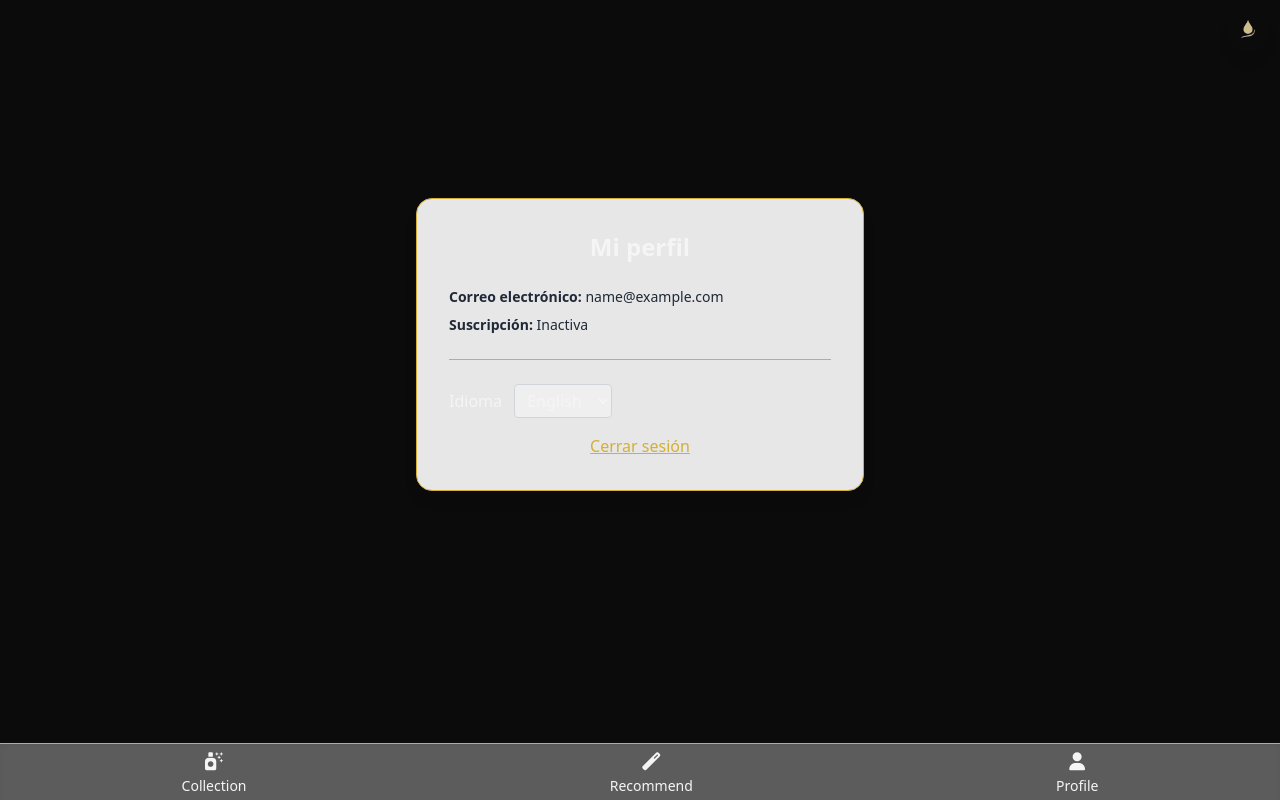
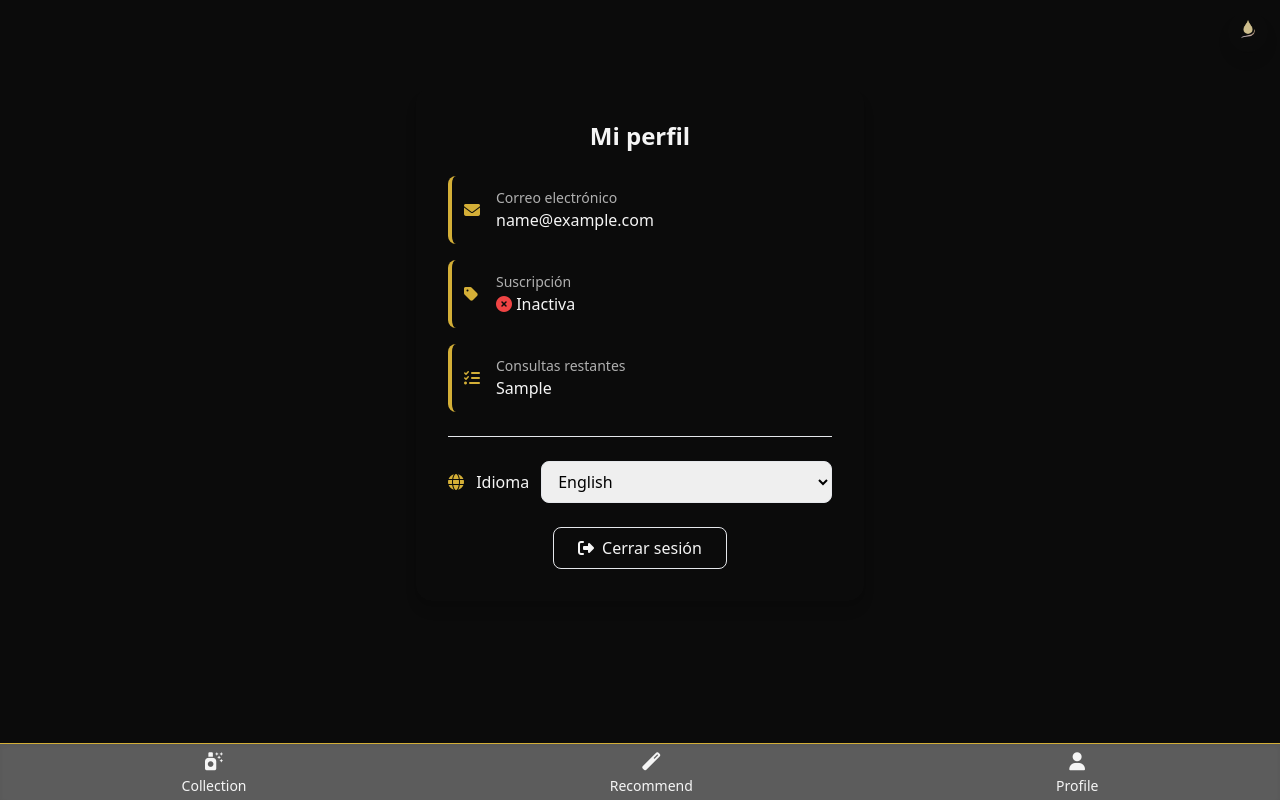
Before and after one commit to almubaDev/sillage, a Django app: template users/templates/users/perfil.html in a window 1280 px wide. Run offline with Django 5.2, Linux system fonts and the light colour scheme; the template is opened without the code that fills it: most values are stand-ins (such as "Sample title", 1, 10 or a date in 2020); some libraries are stand-ins or nearby versions.

Commit message:
problemas de traduccion

```diff
--- a/core/urls.py
+++ b/core/urls.py
@@ -15,8 +15,8 @@
     # path('perfumes/', include('perfumes.urls')),
     # path('recomendador/', include('recomendador.urls')),
     # path('', include('pwa.urls')),
+    prefix_default_language=True,  # Asegura prefijo de idioma siempre presente
 )
-
 
 if settings.DEBUG:
     urlpatterns += static(settings.STATIC_URL, document_root=settings.STATIC_ROOT)
--- a/templates/base.html
+++ b/templates/base.html
@@ -47,7 +47,7 @@
             background-color: var(--secondary);
         }
 
-        input {
+        input, select, option {
             color: #000 !important;
         }
     </style>
--- a/users/templates/users/perfil.html
+++ b/users/templates/users/perfil.html
@@ -3,49 +3,74 @@
 
 {% block content %}
 <div class="flex justify-center items-center min-h-[80vh]">
-  <div class="w-full max-w-md bg-white/90 p-8 rounded-2xl shadow-lg backdrop-blur-md border border-[var(--accent)]">
-
+  <div class="w-full max-w-md p-8 rounded-2xl shadow-lg">
     <h2 class="text-2xl font-bold text-center mb-6">{% trans "Mi perfil" %}</h2>
 
-    <div class="space-y-2 text-sm text-gray-800">
-      <p><strong>{% trans "Correo electrónico" %}:</strong> {{ usuario.email }}</p>
-      <p><strong>{% trans "Suscripción" %}:</strong>
-        {% if usuario.suscrito %}
-          {% trans "Activa" %}
-        {% else %}
-          {% trans "Inactiva" %}
-        {% endif %}
-      </p>
+    <!-- Información del usuario -->
+    <div class="space-y-4 mb-6">
+      <div class="flex items-center p-3 rounded-lg bg-[var(--bg)]/30 border-l-4 border-[var(--accent)]">
+        <i class="fas fa-envelope text-[var(--accent)] w-8"></i>
+        <div>
+          <p class="text-sm opacity-70">{% trans "Correo electrónico" %}</p>
+          <p class="font-medium">{{ usuario.email }}</p>
+        </div>
+      </div>
+
+      <div class="flex items-center p-3 rounded-lg bg-[var(--bg)]/30 border-l-4 border-[var(--accent)]">
+        <i class="fas fa-tag text-[var(--accent)] w-8"></i>
+        <div>
+          <p class="text-sm opacity-70">{% trans "Suscripción" %}</p>
+          {% if usuario.suscrito %}
+            <p class="font-medium"><i class="fas fa-check-circle text-green-500"></i> {% trans "Activa" %}</p>
+          {% else %}
+            <p class="font-medium"><i class="fas fa-times-circle text-red-500"></i> {% trans "Inactiva" %}</p>
+          {% endif %}
+        </div>
+      </div>
+
+      <div class="flex items-center p-3 rounded-lg bg-[var(--bg)]/30 border-l-4 border-[var(--accent)]">
+        <i class="fas fa-list-check text-[var(--accent)] w-8"></i>
+        <div>
+          <p class="text-sm opacity-70">{% trans "Consultas restantes" %}</p>
+          <p class="font-medium">{{ usuario.consultas_restantes }}</p>
+        </div>
+      </div>
     </div>
 
-    <hr class="my-6 border-t border-[var(--accent)]">
+    <hr class="my-6 border-t border-[var(--accent)]/30">
 
     <!-- Selector de idioma -->
-    <form action="{% url 'set_language' %}" method="post" class="mb-4">
+    <form action="{% url 'set_language' %}" method="post" class="mb-6">
       {% csrf_token %}
-      <label for="language" class="font-medium">{% trans "Idioma" %}</label>
-      <select name="language" id="language" onchange="this.form.submit()"
-              class="ml-2 border border-gray-300 px-2 py-1 rounded">
-        <option value="es" {% if LANGUAGE_CODE == 'es' %}selected{% endif %}>Español</option>
-        <option value="en" {% if LANGUAGE_CODE == 'en' %}selected{% endif %}>English</option>
-      </select>
+      <input type="hidden" name="next" value="{{ request.path }}">
+      <div class="flex items-center">
+        <label for="language" class="flex-shrink-0 font-medium mr-3">
+          <i class="fas fa-globe text-[var(--accent)] mr-2"></i>
+          {% trans "Idioma" %}
+        </label>
+        <select name="language" id="language" onchange="this.form.submit()"
+                class="flex-grow border border-[var(--accent)]/30 bg-[var(--bg)]/20 px-3 py-2 rounded-lg focus:ring-2 focus:ring-[var(--accent)]">
+          <option value="es" {% if LANGUAGE_CODE == 'es' %}selected{% endif %}>Español</option>
+          <option value="en" {% if LANGUAGE_CODE == 'en' %}selected{% endif %}>English</option>
+        </select>
+      </div>
     </form>
 
-    <!-- Botón para desuscribirse -->
+    <!-- Botones de acción -->
     {% if usuario.suscrito %}
     <form method="post" class="mb-4">
       {% csrf_token %}
       <button type="submit" name="unsubscribe"
-              class="w-full px-4 py-2 bg-red-600 text-white rounded hover:bg-red-700 transition">
-        {% trans "Cancelar suscripción" %}
+              class="w-full px-4 py-3 rounded-lg bg-red-600 text-white hover:bg-red-700 transition flex items-center justify-center">
+        <i class="fas fa-ban mr-2"></i> {% trans "Cancelar suscripción" %}
       </button>
     </form>
     {% endif %}
 
-    <!-- Logout -->
-    <div class="text-center mt-4">
-      <a href="{% url 'users:logout' %}" class="text-[var(--accent)] underline font-medium">
-        {% trans "Cerrar sesión" %}
+    <div class="text-center mt-6">
+      <a href="{% url 'users:logout' %}"
+         class="px-6 py-2 rounded-lg border border-[var(--accent)]/50 hover:bg-[var(--accent)]/10 transition inline-flex items-center">
+        <i class="fas fa-sign-out-alt mr-2"></i> {% trans "Cerrar sesión" %}
       </a>
     </div>
   </div>
--- a/users/urls.py
+++ b/users/urls.py
@@ -7,4 +7,5 @@
     path('login/', CustomLoginView.as_view(), name='login'),
     path('logout/', CustomLogoutView.as_view(), name='logout'),
     path('registro/', RegisterView.as_view(), name='register'),
+    path('perfil/', perfil_view, name='perfil'),
 ]
```
Also changed, not shown: users/views.py (+6 -1 lines).
